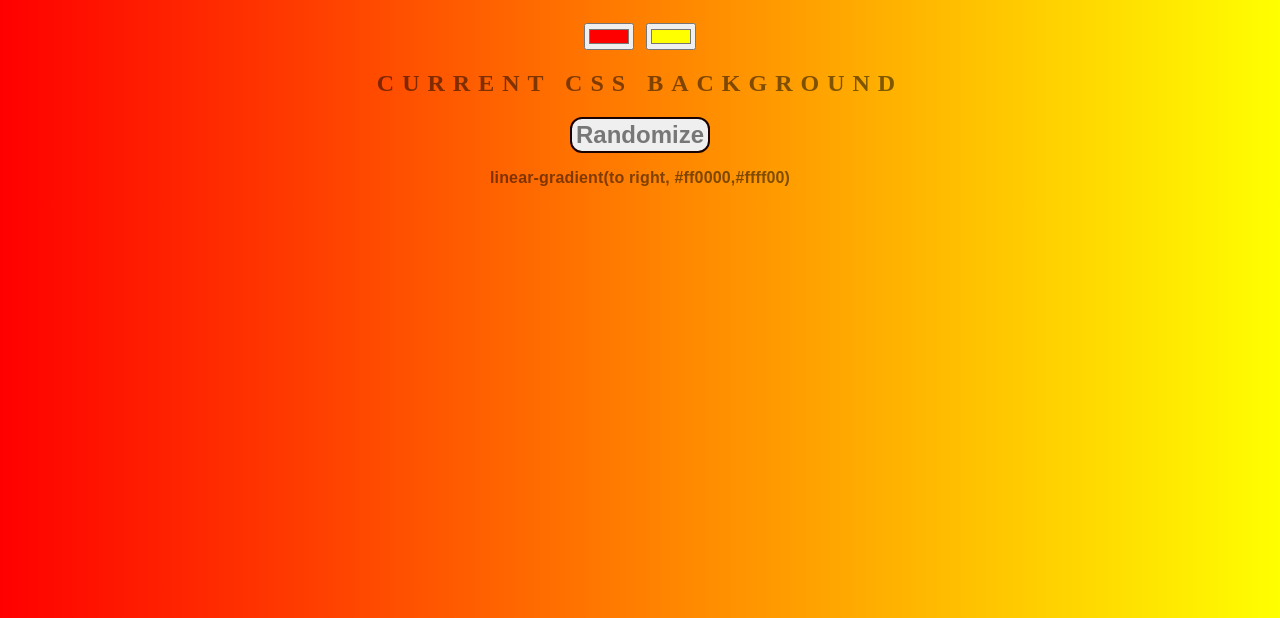
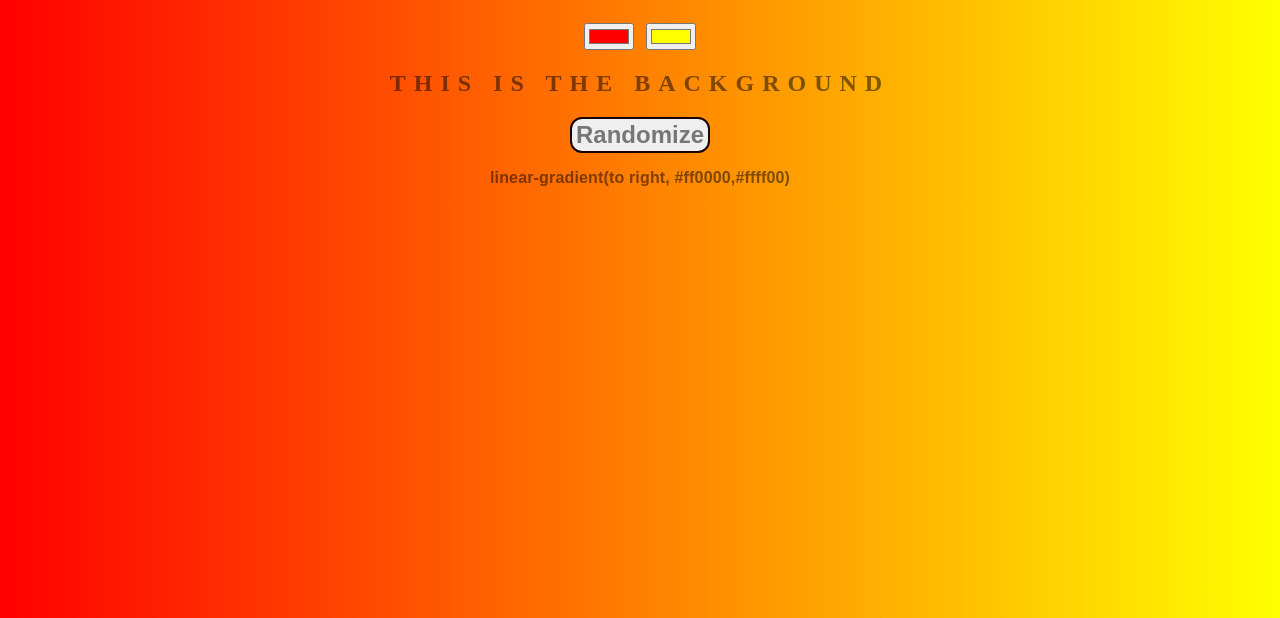
Before and after one commit to me-abhinav-1001/Background-Generator, a plain HTML site: page index.html in a window 1280 px wide. Shown: the part 182-800 px from the top of the page. Drawn offline with Linux system fonts and the light colour scheme.

Commit message:
changing h2 heading

```diff
--- a/index.html
+++ b/index.html
@@ -10,7 +10,7 @@
     <h1>Background Generator</h1>
     <input class="colr1" type="color" name="colr1" value="#ff0000">
     <input class="colr2" type="color" name="colr2" value="#ffff00">
-    <h2>Current CSS Background</h2>
+    <h2>This is the Background</h2>
     <button class="random">Randomize</button>
     <h3></h3>
     <script type="text/javascript" src="script.js"></script>
```
